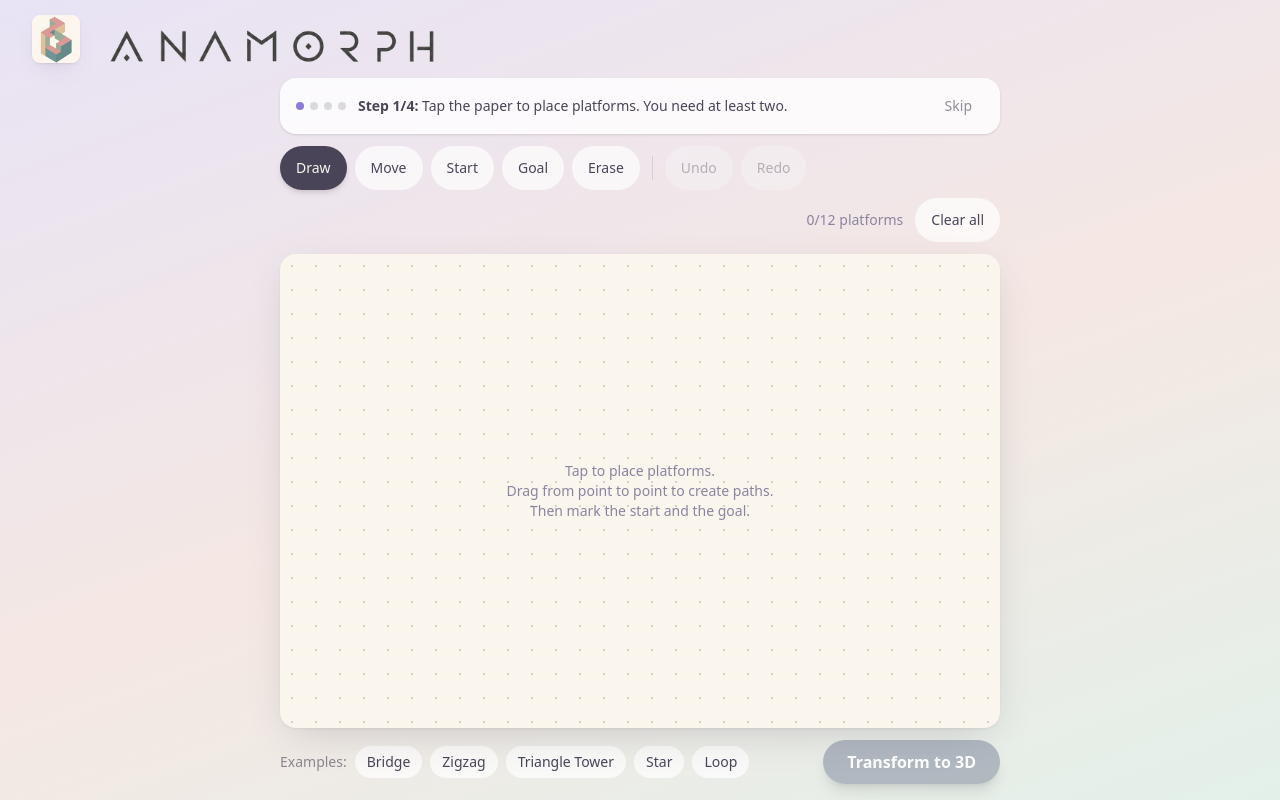
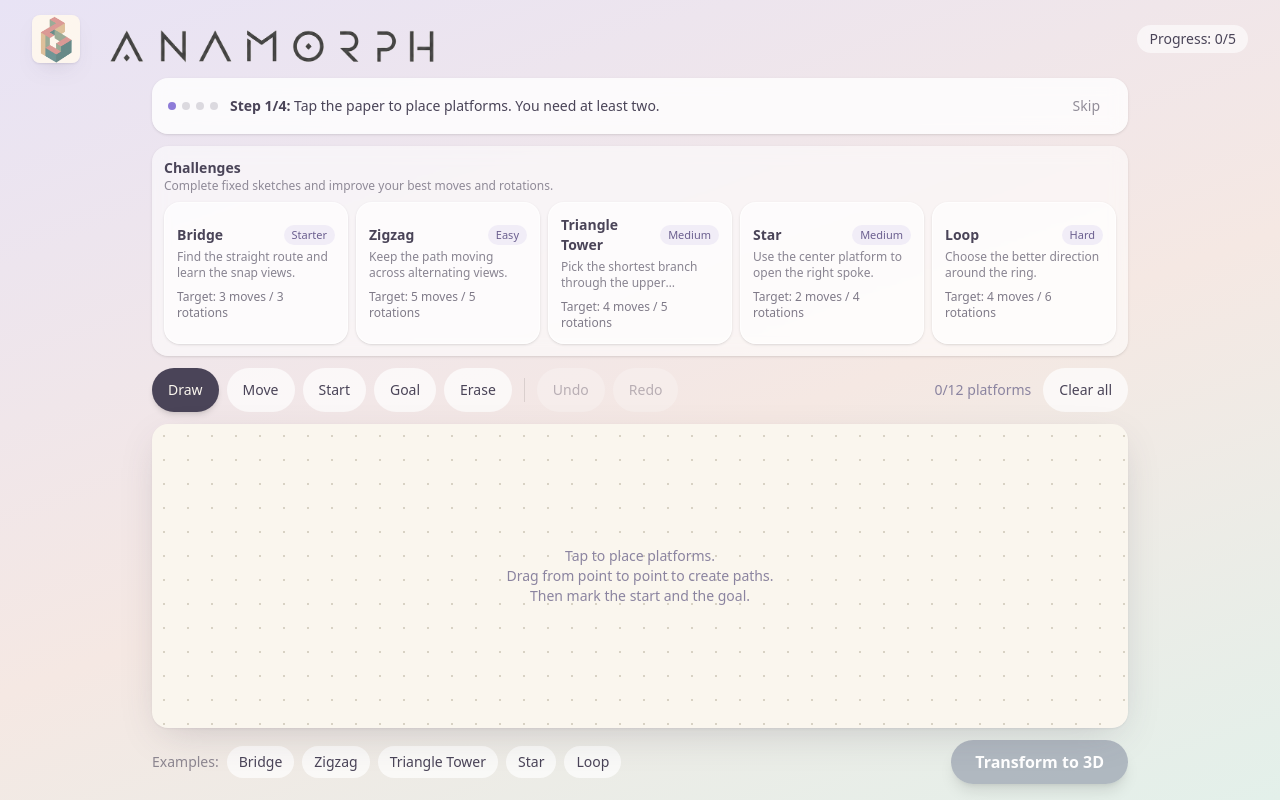
Before and after one commit to Anamorph-duoproj/Anamorph, a React (Vite) app: page / in a window 1280 px wide. Built offline with nearby package versions, Linux system fonts and the light colour scheme.

Commit message:
feat: add challenge progress layer

```diff
--- a/src/App.tsx
+++ b/src/App.tsx
@@ -1,20 +1,36 @@
 import { useCallback, useEffect, useRef, useState } from "react";
 import SketchCanvas from "./components/SketchCanvas";
 import GameScene from "./components/GameScene";
+import { CHALLENGES, type Challenge } from "./game/challenges";
 import { EXAMPLES } from "./game/examples";
 import { generateLevel, validateSketch } from "./game/generator";
-import type { Level, Sketch } from "./game/types";
+import type { Level, Sketch, SolveStats } from "./game/types";
 
 type Phase = "draw" | "morphing" | "play";
 
 const EMPTY_SKETCH: Sketch = { nodes: [], edges: [], start: null, goal: null };
 const TUTORIAL_KEY = "anamorph.tutorialDone";
+const PROGRESS_KEY = "anamorph.challengeProgress.v1";
 const HISTORY_LIMIT = 64;
 
 interface SketchHistory {
   past: Sketch[];
   present: Sketch;
   future: Sketch[];
+}
+
+interface ChallengeProgressEntry {
+  completed: boolean;
+  best: SolveStats;
+  completedAt: string;
+}
+
+type ChallengeProgress = Record<string, ChallengeProgressEntry>;
+
+interface WinState {
+  stats: SolveStats;
+  challengeId: string | null;
+  newBest: boolean;
 }
 
 const TUTORIAL_STEPS = [
@@ -31,10 +47,27 @@ function tutorialStepFor(sketch: Sketch): number {
   return 3;
 }
 
+function loadProgress(): ChallengeProgress {
+  try {
+    const raw = localStorage.getItem(PROGRESS_KEY);
+    if (!raw) return {};
+    const parsed = JSON.parse(raw) as ChallengeProgress;
+    return parsed && typeof parsed === "object" ? parsed : {};
+  } catch {
+    return {};
+  }
+}
+
+function isBetterStats(next: SolveStats, best: SolveStats): boolean {
+  if (next.moves !== best.moves) return next.moves < best.moves;
+  return next.rotations < best.rotations;
+}
+
 export default function App() {
   const firstVisit = useRef(localStorage.getItem(TUTORIAL_KEY) !== "1");
   const [tutorialActive, setTutorialActive] = useState(firstVisit.current);
   const [phase, setPhase] = useState<Phase>("draw");
+  const [activeChallengeId, setActiveChallengeId] = useState<string | null>(null);
   const [history, setHistory] = useState<SketchHistory>({
     past: [],
     // First-time visitors start on a blank sheet so the tutorial can guide
@@ -46,7 +79,8 @@ export default function App() {
   const [level, setLevel] = useState<Level | null>(null);
   const [levelKey, setLevelKey] = useState(0);
   const [solved, setSolved] = useState(0);
-  const [winStats, setWinStats] = useState<{ moves: number; rotations: number } | null>(null);
+  const [progress, setProgress] = useState<ChallengeProgress>(loadProgress);
+  const [winStats, setWinStats] = useState<WinState | null>(null);
   const [toast, setToast] = useState<string | null>(null);
   const toastTimer = useRef<number>(0);
 
@@ -58,6 +92,10 @@ export default function App() {
 
   useEffect(() => () => window.clearTimeout(toastTimer.current), []);
 
+  useEffect(() => {
+    localStorage.setItem(PROGRESS_KEY, JSON.stringify(progress));
+  }, [progress]);
+
   const updateSketch = useCallback((next: Sketch) => {
     setHistory((h) => ({
       past: [...h.past, h.present].slice(-HISTORY_LIMIT),
@@ -65,6 +103,18 @@ export default function App() {
       future: [],
     }));
   }, []);
+
+  const resetSketch = useCallback((next: Sketch) => {
+    setHistory({ past: [], present: next, future: [] });
+  }, []);
+
+  const editSketch = useCallback(
+    (next: Sketch) => {
+      setActiveChallengeId(null);
+      updateSketch(next);
+    },
+    [updateSketch]
+  );
 
   const undo = useCallback(() => {
     setHistory((h) => {
@@ -118,6 +168,24 @@ export default function App() {
   };
 
   const validation = validateSketch(sketch);
+  const activeChallenge = CHALLENGES.find((c) => c.id === activeChallengeId) ?? null;
+  const completedCount = CHALLENGES.filter((c) => progress[c.id]?.completed).length;
+  const nextChallenge =
+    activeChallenge === null
+      ? null
+      : CHALLENGES[CHALLENGES.findIndex((c) => c.id === activeChallenge.id) + 1] ?? null;
+
+  const selectChallenge = useCallback(
+    (challenge: Challenge) => {
+      setActiveChallengeId(challenge.id);
+      resetSketch(challenge.sketch);
+      setWinStats(null);
+      setLevel(null);
+      setPhase("draw");
+      notice(`${challenge.title} challenge loaded.`);
+    },
+    [notice, resetSketch]
+  );
 
   const transform = () => {
     if (validation) {
@@ -141,7 +209,10 @@ export default function App() {
   };
 
   const backToDraw = (fresh: boolean) => {
-    if (fresh) updateSketch(EMPTY_SKETCH);
+    if (fresh) {
+      setActiveChallengeId(null);
+      resetSketch(EMPTY_SKETCH);
+    }
     setWinStats(null);
     setLevel(null);
     setPhase("draw");
@@ -153,6 +224,30 @@ export default function App() {
   };
 
   const tutorialStep = tutorialStepFor(sketch);
+
+  const completeRun = useCallback(
+    (stats: SolveStats) => {
+      setSolved((s) => s + 1);
+
+      if (!activeChallengeId) {
+        setWinStats({ stats, challengeId: null, newBest: false });
+        return;
+      }
+
+      const previous = progress[activeChallengeId];
+      const newBest = !previous || isBetterStats(stats, previous.best);
+      setProgress({
+        ...progress,
+        [activeChallengeId]: {
+          completed: true,
+          best: newBest ? stats : previous.best,
+          completedAt: new Date().toISOString(),
+        },
+      });
+      setWinStats({ stats, challengeId: activeChallengeId, newBest });
+    },
+    [activeChallengeId, progress]
+  );
 
   return (
     <div className="flex h-full flex-col">
@@ -170,6 +265,9 @@ export default function App() {
           />
         </div>
         <div className="flex shrink-0 items-center gap-3 text-sm">
+          <span className="rounded-full bg-white/60 px-3 py-1 backdrop-blur">
+            Progress: {completedCount}/{CHALLENGES.length}
+          </span>
           {solved > 0 && (
             <span className="rounded-full bg-white/60 px-3 py-1 backdrop-blur">
               Solved: {solved}
@@ -196,7 +294,7 @@ export default function App() {
 
       <main className="relative min-h-0 flex-1">
         {phase === "draw" && (
-          <div className="mx-auto flex h-full max-w-3xl flex-col gap-3 px-4 pb-4 sm:px-6">
+          <div className="mx-auto flex h-full max-w-5xl flex-col gap-3 px-4 pb-4 sm:px-6">
             {tutorialActive && (
               <div className="animate-fade-up flex items-center gap-3 rounded-2xl bg-white/80 px-4 py-3 shadow-sm backdrop-blur">
                 <div className="flex shrink-0 items-center gap-1.5" aria-hidden="true">
@@ -228,9 +326,63 @@ export default function App() {
                 </button>
               </div>
             )}
+            <section className="animate-fade-up rounded-2xl bg-white/55 p-3 shadow-sm backdrop-blur">
+              <div className="mb-2 flex flex-wrap items-center justify-between gap-2">
+                <div>
+                  <h2 className="text-sm font-semibold">Challenges</h2>
+                  <p className="text-xs opacity-60">
+                    Complete fixed sketches and improve your best moves and rotations.
+                  </p>
+                </div>
+                {activeChallenge && (
+                  <span className="rounded-full bg-white/75 px-3 py-1 text-xs font-medium">
+                    Active: {activeChallenge.title}
+                  </span>
+                )}
+              </div>
+              <div className="grid gap-2 sm:grid-cols-2 lg:grid-cols-5">
+                {CHALLENGES.map((challenge) => {
+                  const entry = progress[challenge.id];
+                  const active = activeChallengeId === challenge.id;
+                  return (
+                    <button
+                      key={challenge.id}
+                      onClick={() => selectChallenge(challenge)}
+                      className={`min-h-28 rounded-2xl border bg-white/65 p-3 text-left text-sm shadow-sm transition hover:-translate-y-0.5 hover:bg-white ${
+                        active ? "border-[#8d7bd8] ring-2 ring-[#8d7bd8]/20" : "border-white/60"
+                      }`}
+                    >
+                      <div className="flex items-center justify-between gap-2">
+                        <span className="font-semibold">{challenge.title}</span>
+                        <span
+                          className="rounded-full px-2 py-0.5 text-[11px]"
+                          style={{
+                            backgroundColor: entry?.completed ? "#dff6ed" : "#f1edf7",
+                            color: entry?.completed ? "#25785e" : "#6b5f8f",
+                          }}
+                        >
+                          {entry?.completed ? "Done" : challenge.difficulty}
+                        </span>
+                      </div>
+                      <p className="mt-1 line-clamp-2 text-xs opacity-65">
+                        {challenge.description}
+                      </p>
+                      <p className="mt-2 text-xs opacity-70">
+                        Target: {challenge.target.moves} moves / {challenge.target.rotations} rotations
+                      </p>
+                      {entry && (
+                        <p className="mt-1 text-xs font-medium">
+                          Best: {entry.best.moves} / {entry.best.rotations}
+                        </p>
+                      )}
+                    </button>
+                  );
+                })}
+              </div>
+            </section>
             <SketchCanvas
               sketch={sketch}
-              onChange={updateSketch}
+              onChange={editSketch}
               onNotice={notice}
               onUndo={undo}
               onRedo={redo}
@@ -243,7 +395,10 @@ export default function App() {
                 <button
                   key={ex.name}
                   title={ex.description}
-                  onClick={() => updateSketch(ex.sketch)}
+                  onClick={() => {
+                    setActiveChallengeId(null);
+                    resetSketch(ex.sketch);
+                  }}
                   className="rounded-full bg-white/70 px-3 py-1.5 text-sm transition hover:bg-white"
                 >
                   {ex.name}
@@ -288,10 +443,7 @@ export default function App() {
           <GameScene
             key={levelKey}
             level={level}
-            onWin={(stats) => {
-              setSolved((s) => s + 1);
-              setWinStats(stats);
-            }}
+            onWin={completeRun}
           />
         )}
 
@@ -300,12 +452,18 @@ export default function App() {
             <div className="animate-pop-in mx-4 flex max-w-sm flex-col items-center gap-4 rounded-3xl bg-white/90 px-8 py-8 text-center shadow-2xl">
               <img src="/assets/icon.webp" alt="" className="h-20 w-20 rounded-xl object-cover shadow" />
               <h2 className="text-2xl font-semibold" style={{ fontFamily: "Georgia, serif" }}>
-                Solved
+                {winStats.challengeId ? "Challenge complete" : "Solved"}
               </h2>
               <p className="text-sm opacity-70">
-                {winStats.moves} {winStats.moves === 1 ? "move" : "moves"} /{" "}
-                {winStats.rotations} {winStats.rotations === 1 ? "rotation" : "rotations"}
+                {winStats.stats.moves} {winStats.stats.moves === 1 ? "move" : "moves"} /{" "}
+                {winStats.stats.rotations}{" "}
+                {winStats.stats.rotations === 1 ? "rotation" : "rotations"}
               </p>
+              {winStats.challengeId && (
+                <p className="rounded-full bg-white px-3 py-1 text-xs font-medium shadow-sm">
+                  {winStats.newBest ? "New best saved" : "Progress saved"}
+                </p>
+              )}
               <div className="flex flex-wrap justify-center gap-2">
                 <button
                   onClick={replay}
@@ -319,6 +477,14 @@ export default function App() {
                 >
                   Edit sketch
                 </button>
+                {nextChallenge && winStats.challengeId && (
+                  <button
+                    onClick={() => selectChallenge(nextChallenge)}
+                    className="rounded-full bg-white px-4 py-2 text-sm font-medium shadow transition hover:scale-105"
+                  >
+                    Next challenge
+                  </button>
+                )}
                 <button
                   onClick={() => backToDraw(true)}
                   className="rounded-full px-4 py-2 text-sm font-semibold text-white shadow transition hover:scale-105"
--- a/src/components/GameScene.tsx
+++ b/src/components/GameScene.tsx
@@ -1,17 +1,18 @@
 import { useEffect, useRef, useState } from "react";
 import * as THREE from "three";
-import { BASE_PITCH, PLATFORM_SIZE, SNAP_COUNT, type Level } from "../game/types";
+import {
+  BASE_PITCH,
+  PLATFORM_SIZE,
+  SNAP_COUNT,
+  type Level,
+  type SolveStats,
+} from "../game/types";
 import { activeEdgesForCamera } from "../game/anamorph";
 import { adjacency, bfsDistances, planWalk } from "../game/pathfinding";
 
-interface Stats {
-  moves: number;
-  rotations: number;
-}
-
 interface Props {
   level: Level;
-  onWin: (stats: Stats) => void;
+  onWin: (stats: SolveStats) => void;
 }
 
 const COARSE_POINTER =
@@ -162,7 +163,7 @@ export default function GameScene({ level, onWin }: Props) {
     let targetYaw = 0;
     let targetPitch = BASE_PITCH;
     let lastSnapIdx = 0;
-    const stats: Stats = { moves: 0, rotations: 0 };
+    const stats: SolveStats = { moves: 0, rotations: 0 };
 
     const placeCamera = () => {
       const cp = Math.cos(pitch);
--- /dev/null
+++ b/src/game/challenges.ts
@@ -0,0 +1,57 @@
+import { EXAMPLES } from "./examples";
+import type { Sketch } from "./types";
+
+export interface Challenge {
+  id: string;
+  title: string;
+  description: string;
+  difficulty: "Starter" | "Easy" | "Medium" | "Hard";
+  target: {
+    moves: number;
+    rotations: number;
+  };
+  sketch: Sketch;
+}
+
+export const CHALLENGES: Challenge[] = [
+  {
+    id: "bridge",
+    title: "Bridge",
+    description: "Find the straight route and learn the snap views.",
+    difficulty: "Starter",
+    target: { moves: 3, rotations: 3 },
+    sketch: EXAMPLES[0].sketch,
+  },
+  {
+    id: "zigzag",
+    title: "Zigzag",
+    description: "Keep the path moving across alternating views.",
+    difficulty: "Easy",
+    target: { moves: 5, rotations: 5 },
+    sketch: EXAMPLES[1].sketch,
+  },
+  {
+    id: "triangle-tower",
+    title: "Triangle Tower",
+    description: "Pick the shortest branch through the upper platforms.",
+    difficulty: "Medium",
+    target: { moves: 4, rotations: 5 },
+    sketch: EXAMPLES[2].sketch,
+  },
+  {
+    id: "star",
+    title: "Star",
+    description: "Use the center platform to open the right spoke.",
+    difficulty: "Medium",
+    target: { moves: 2, rotations: 4 },
+    sketch: EXAMPLES[3].sketch,
+  },
+  {
+    id: "loop",
+    title: "Loop",
+    description: "Choose the better direction around the ring.",
+    difficulty: "Hard",
+    target: { moves: 4, rotations: 6 },
+    sketch: EXAMPLES[4].sketch,
+  },
+];
--- a/src/game/types.ts
+++ b/src/game/types.ts
@@ -37,3 +37,8 @@ export interface ExampleSketch {
   description: string;
   sketch: Sketch;
 }
+
+export interface SolveStats {
+  moves: number;
+  rotations: number;
+}
```
Also changed, not shown: 1 other file (tests, documents, lock files or other folders).
